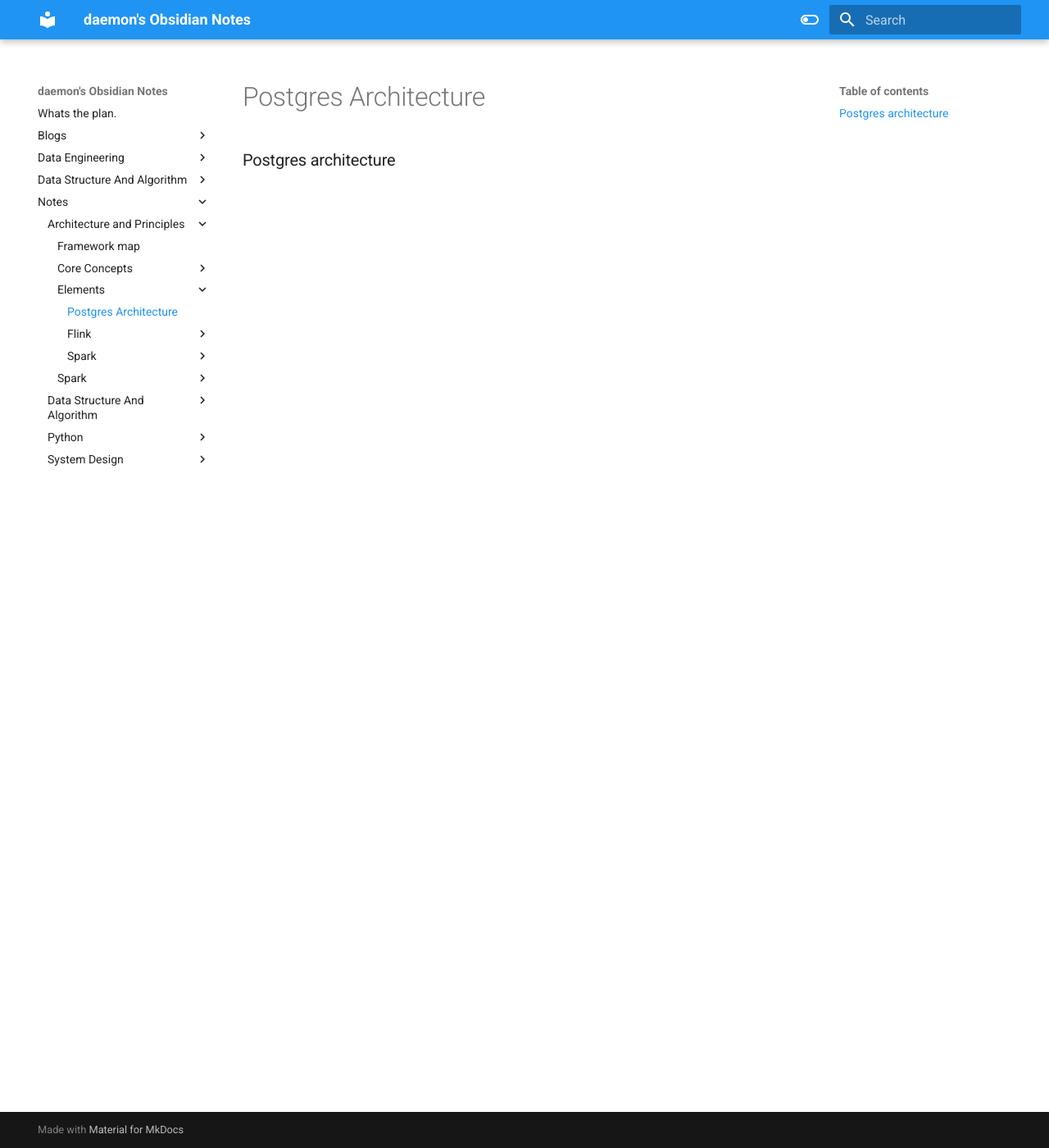
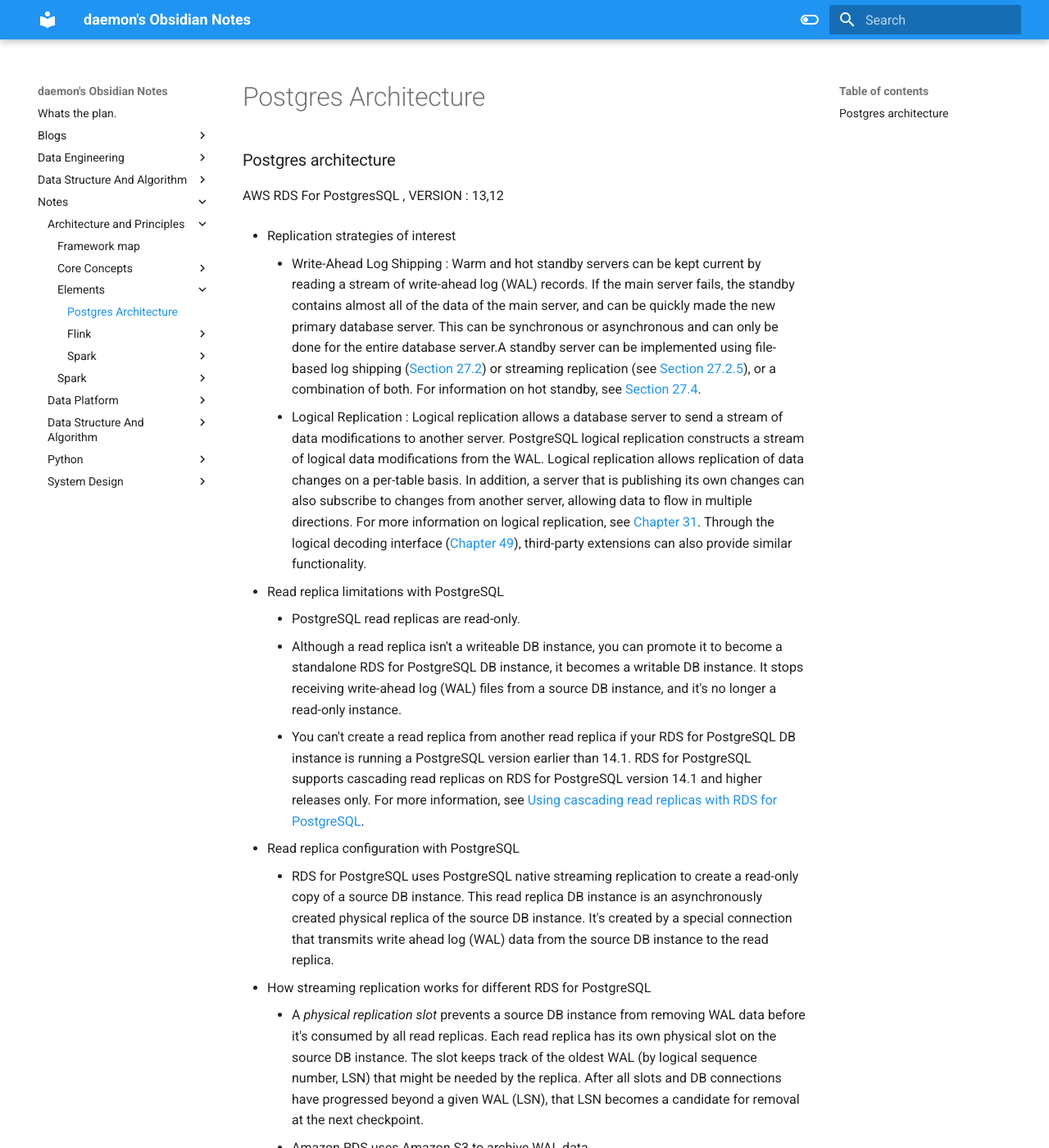
Before and after one commit to bishal1995/obsNotes, an MkDocs documentation site: the page built from docs/Notes/Architecture_and_Principles/Elements/Postgres_Architecture.md, in a window 1280 px wide and 1400 px high. Shown: the whole window at 82% size. Built offline with MkDocs 1.6.1 and Material for MkDocs 9.7.7, drawn with Linux system fonts in a browser that asks for light colours; some of the changed text lies outside the part shown.

Commit message:
Planning to be back

```diff
--- a/docs/Notes/Architecture_and_Principles/Elements/Postgres_Architecture.md
+++ b/docs/Notes/Architecture_and_Principles/Elements/Postgres_Architecture.md
@@ -1 +1,37 @@
 ### Postgres architecture
+AWS RDS For PostgresSQL , VERSION : 13,12
+
+- Replication strategies of interest
+	- Write-Ahead Log Shipping : Warm and hot standby servers can be kept current by reading a stream of write-ahead log (WAL) records. If the main server fails, the standby contains almost all of the data of the main server, and can be quickly made the new primary database server. This can be synchronous or asynchronous and can only be done for the entire database server.A standby server can be implemented using file-based log shipping ([Section 27.2](https://www.postgresql.org/docs/current/warm-standby.html "27.2. Log-Shipping Standby Servers")) or streaming replication (see [Section 27.2.5](https://www.postgresql.org/docs/current/warm-standby.html#STREAMING-REPLICATION "27.2.5. Streaming Replication")), or a combination of both. For information on hot standby, see [Section 27.4](https://www.postgresql.org/docs/current/hot-standby.html "27.4. Hot Standby").
+	- Logical Replication : Logical replication allows a database server to send a stream of data modifications to another server. PostgreSQL logical replication constructs a stream of logical data modifications from the WAL. Logical replication allows replication of data changes on a per-table basis. In addition, a server that is publishing its own changes can also subscribe to changes from another server, allowing data to flow in multiple directions. For more information on logical replication, see [Chapter 31](https://www.postgresql.org/docs/current/logical-replication.html "Chapter 31. Logical Replication"). Through the logical decoding interface ([Chapter 49](https://www.postgresql.org/docs/current/logicaldecoding.html "Chapter 49. Logical Decoding")), third-party extensions can also provide similar functionality.
+
+
+-  Read replica limitations with PostgreSQL
+	- PostgreSQL read replicas are read-only.
+	- Although a read replica isn't a writeable DB instance, you can promote it to become a standalone RDS for PostgreSQL DB instance, it becomes a writable DB instance. It stops receiving write-ahead log (WAL) files from a source DB instance, and it's no longer a read-only instance.
+	- You can't create a read replica from another read replica if your RDS for PostgreSQL DB instance is running a PostgreSQL version earlier than 14.1. RDS for PostgreSQL supports cascading read replicas on RDS for PostgreSQL version 14.1 and higher releases only. For more information, see [Using cascading read replicas with RDS for PostgreSQL](https://docs.aws.amazon.com/AmazonRDS/latest/UserGuide/USER_PostgreSQL.Replication.ReadReplicas.html#USER_PostgreSQL.Replication.ReadReplicas.Configuration.cascading).
+- Read replica configuration with PostgreSQL
+	- RDS for PostgreSQL uses PostgreSQL native streaming replication to create a read-only copy of a source DB instance. This read replica DB instance is an asynchronously created physical replica of the source DB instance. It's created by a special connection that transmits write ahead log (WAL) data from the source DB instance to the read replica.
+-  How streaming replication works for different RDS for PostgreSQL
+	- A _physical replication slot_ prevents a source DB instance from removing WAL data before it's consumed by all read replicas. Each read replica has its own physical slot on the source DB instance. The slot keeps track of the oldest WAL (by logical sequence number, LSN) that might be needed by the replica. After all slots and DB connections have progressed beyond a given WAL (LSN), that LSN becomes a candidate for removal at the next checkpoint.
+	- Amazon RDS uses Amazon S3 to archive WAL data.
+	-
+
+
+
+
+
+ #### Enabling CDC with an AWS-managed PostgreSQL DB instance with AWS DMS
+ AWS DMS supports CDC on Amazon RDS PostgreSQL databases when the DB instance is configured to use logical replication.
+
+
+
+
+
+
+
+
+
+Referrences
+- https://docs.aws.amazon.com/AmazonRDS/latest/UserGuide/USER_PostgreSQL.Replication.ReadReplicas.html
+- https://docs.aws.amazon.com/dms/latest/userguide/CHAP_Source.PostgreSQL.html
```
Also changed, not shown: docs/Notes/Data Platform/Data Platform.md (added, +54 -0 lines), docs/Notes/Data_Structure_And_Algorithm/Heap.md (deleted, +0 -12 lines), docs/Notes/Data_Structure_And_Algorithm/Heap_Priority_Queue.md (added, +62 -0 lines), docs/Notes/Data_Structure_And_Algorithm/Stack_And_Queues.md (+3 -2 lines), docs/.obsidian/app.json, docs/.obsidian/core-plugins.json, docs/Files/Max-Heap-new.svg (added), docs/Files/binaryheap.png (added), 1 other file.
